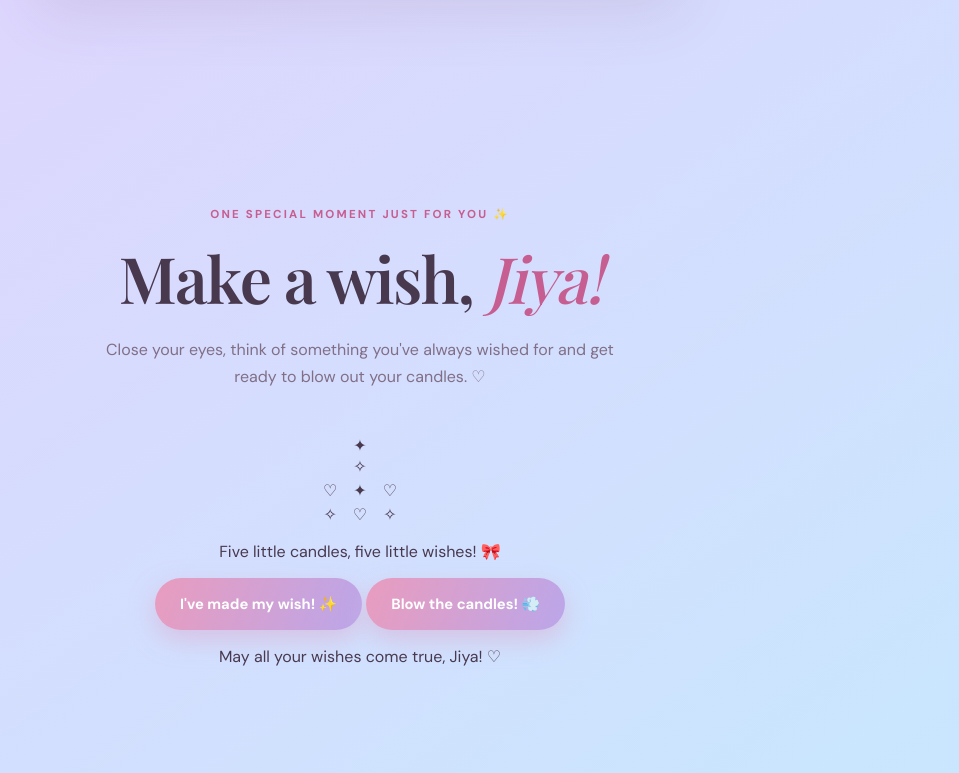
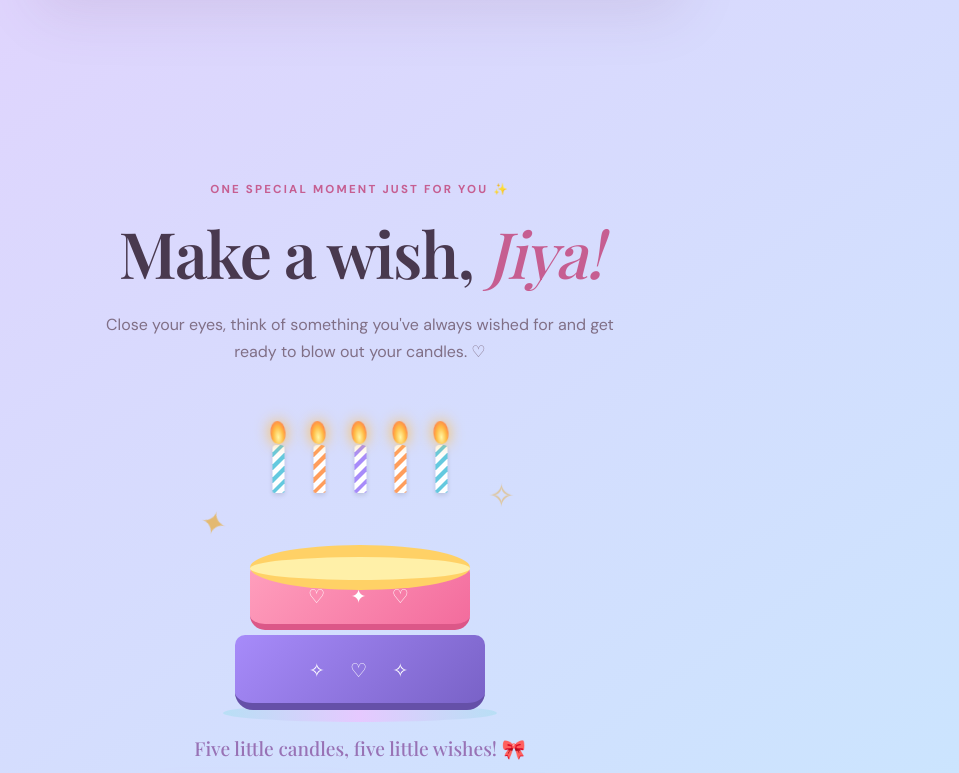
Before and after one commit to Anjini07/jiya-birthday-website, a plain HTML site: page index.html in a window 1280 px wide. Shown: the part 3987-4760 px from the top of the page, without its empty margins (280-1239 px from the left). Drawn offline with nearby package versions, Linux system fonts and the light colour scheme.

Commit message:
Add styles for interactive birthday cake section

```diff
--- a/style.css
+++ b/style.css
@@ -519,3 +519,317 @@ footer {
         animation: none;
     }
 }
+
+
+/* =================================
+   INTERACTIVE BIRTHDAY CAKE
+================================= */
+
+.cake-section {
+    text-align: center;
+    overflow: hidden;
+    padding-top: 80px;
+    padding-bottom: 90px;
+}
+
+.cake-container {
+    position: relative;
+    width: 320px;
+    height: 300px;
+    margin: 35px auto 15px;
+    display: flex;
+    flex-direction: column;
+    align-items: center;
+    justify-content: flex-end;
+}
+
+/* Cake layers */
+
+.cake {
+    position: relative;
+    width: 250px;
+    height: 165px;
+    z-index: 2;
+    animation: cakeAppear 1s ease;
+}
+
+.cake-top {
+    position: absolute;
+    top: 0;
+    left: 15px;
+    width: 220px;
+    height: 45px;
+    border-radius: 50%;
+    background: #ffd166;
+    z-index: 3;
+}
+
+.icing {
+    position: absolute;
+    width: 100%;
+    height: 23px;
+    top: 12px;
+    border-radius: 50%;
+    background: #fff0a8;
+}
+
+.cake-middle {
+    position: absolute;
+    top: 20px;
+    left: 15px;
+    width: 220px;
+    height: 65px;
+    background: linear-gradient(135deg, #ff9fbd, #f36c9d);
+    border-radius: 8px 8px 15px 15px;
+    z-index: 2;
+    display: flex;
+    align-items: center;
+    justify-content: center;
+    border-bottom: 6px solid #dc5788;
+}
+
+.cake-bottom {
+    position: absolute;
+    bottom: 0;
+    left: 0;
+    width: 250px;
+    height: 75px;
+    background: linear-gradient(135deg, #a78bfa, #7962c7);
+    border-radius: 10px 10px 18px 18px;
+    display: flex;
+    align-items: center;
+    justify-content: center;
+    border-bottom: 7px solid #6550a8;
+}
+
+.cake-decoration {
+    color: white;
+    font-size: 1.2rem;
+    letter-spacing: 3px;
+}
+
+/* Cake plate */
+
+.cake-plate {
+    position: absolute;
+    bottom: -12px;
+    left: -12px;
+    width: 274px;
+    height: 18px;
+    border-radius: 50%;
+    background: linear-gradient(90deg, #b8dff5, #e6c9ff, #b8dff5);
+    z-index: -1;
+}
+
+/* Candles */
+
+.candles {
+    position: absolute;
+    top: 35px;
+    left: 50%;
+    transform: translateX(-50%);
+    width: 175px;
+    display: flex;
+    justify-content: space-between;
+    z-index: 5;
+}
+
+.candle {
+    position: relative;
+    width: 12px;
+    height: 48px;
+    border-radius: 4px 4px 2px 2px;
+    background: repeating-linear-gradient(
+        135deg,
+        #ffffff 0px,
+        #ffffff 5px,
+        #64c9df 5px,
+        #64c9df 9px
+    );
+    box-shadow: 0 2px 5px #00000020;
+}
+
+.candle-two,
+.candle-four {
+    background: repeating-linear-gradient(
+        135deg,
+        #ffffff 0px,
+        #ffffff 5px,
+        #ff9d5c 5px,
+        #ff9d5c 9px
+    );
+}
+
+.candle-three {
+    background: repeating-linear-gradient(
+        135deg,
+        #ffffff 0px,
+        #ffffff 5px,
+        #a78bfa 5px,
+        #a78bfa 9px
+    );
+}
+
+/* Candle flames */
+
+.flame {
+    position: absolute;
+    width: 15px;
+    height: 23px;
+    top: -24px;
+    left: -1.5px;
+    background: radial-gradient(
+        ellipse at 50% 70%,
+        #fff6a5 0%,
+        #ffbd45 45%,
+        #ff7545 85%
+    );
+    border-radius: 50% 50% 45% 45%;
+    transform-origin: bottom center;
+    animation: flameFlicker 0.5s infinite alternate;
+    box-shadow: 0 0 15px #ffbd45;
+}
+
+@keyframes flameFlicker {
+    from {
+        transform: rotate(-5deg) scale(1);
+    }
+    to {
+        transform: rotate(5deg) scale(1.12);
+    }
+}
+
+/* Wish sparkles */
+
+.cake-sparkle {
+    position: absolute;
+    font-size: 2rem;
+    color: #e7ae43;
+    animation: sparkleFloat 2s ease-in-out infinite alternate;
+}
+
+.sparkle-left {
+    top: 100px;
+    left: 0;
+}
+
+.sparkle-right {
+    top: 65px;
+    right: 5px;
+    animation-delay: 0.8s;
+}
+
+@keyframes sparkleFloat {
+    from {
+        transform: translateY(0) rotate(0deg);
+        opacity: 0.5;
+    }
+    to {
+        transform: translateY(-15px) rotate(30deg);
+        opacity: 1;
+    }
+}
+
+/* Cake message */
+
+.cake-message {
+    color: #9872b5;
+    font-family: "Playfair Display", serif;
+    font-size: 1.2rem;
+    margin: 25px 0;
+}
+
+.cake-buttons {
+    display: flex;
+    justify-content: center;
+    flex-wrap: wrap;
+    gap: 15px;
+}
+
+.cake-buttons button:disabled {
+    opacity: 0.4;
+    cursor: not-allowed;
+    transform: none;
+}
+
+.cake-final-message {
+    font-family: "Playfair Display", serif;
+    font-size: 1.5rem;
+    color: #d45e9b;
+    margin-top: 25px;
+    opacity: 0;
+    transform: translateY(15px);
+    transition: all 0.7s ease;
+}
+
+.cake-final-message.show {
+    opacity: 1;
+    transform: translateY(0);
+}
+
+/* Candles blown out */
+
+.cake-section.blown .flame {
+    animation: flameOut 0.4s forwards;
+}
+
+@keyframes flameOut {
+    to {
+        opacity: 0;
+        transform: scale(0) translateY(-15px);
+    }
+}
+
+/* Cake entrance */
+
+@keyframes cakeAppear {
+    from {
+        opacity: 0;
+        transform: translateY(35px) scale(0.85);
+    }
+    to {
+        opacity: 1;
+        transform: translateY(0) scale(1);
+    }
+}
+
+/* Cake celebration */
+
+.cake-section.blown .cake {
+    animation: cakeCelebrate 0.7s ease;
+}
+
+@keyframes cakeCelebrate {
+    0%, 100% {
+        transform: rotate(0) scale(1);
+    }
+    25% {
+        transform: rotate(-5deg) scale(1.05);
+    }
+    50% {
+        transform: rotate(5deg) scale(1.05);
+    }
+    75% {
+        transform: rotate(-3deg) scale(1.03);
+    }
+}
+
+/* Mobile */
+
+@media (max-width: 500px) {
+    .cake-container {
+        transform: scale(0.9);
+        transform-origin: center;
+        margin-top: 20px;
+        margin-bottom: 0;
+    }
+
+    .cake-buttons {
+        flex-direction: column;
+        align-items: center;
+    }
+
+    .cake-buttons button {
+        width: 90%;
+    }
+}
```
